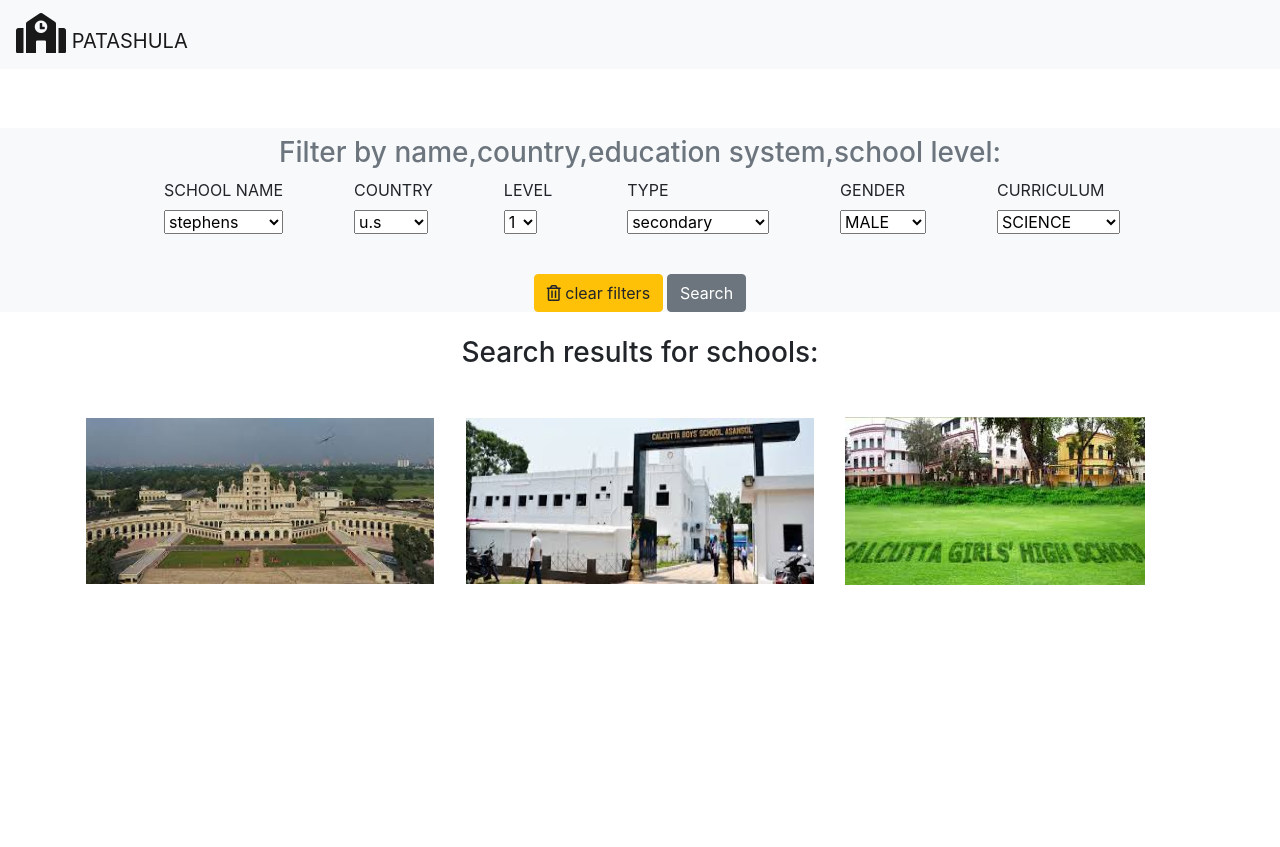
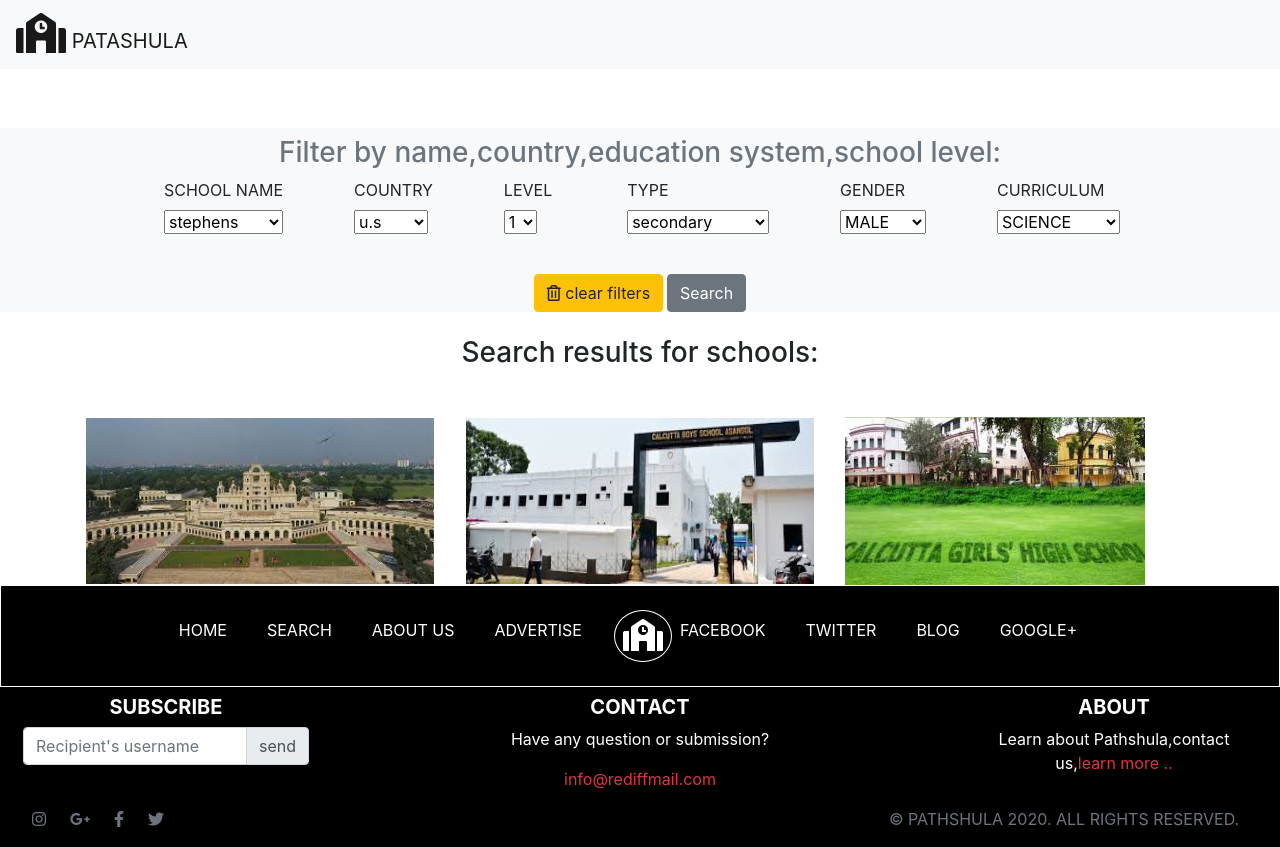
Before and after one commit to dibdas/Directory-of-Schools, a plain HTML site: page search.html in a window 1280 px wide. Before the commit the page ends 800 px from the top, so only its background shows below. Drawn offline with nearby package versions, Linux system fonts and the light colour scheme.

Commit message:
add navbar in search.html

```diff
--- a/search.html
+++ b/search.html
@@ -128,5 +128,94 @@
 
     </main>
 
+    <footer>
+      <div class ="container-fliud footer ">
+          <div class="row  border border-white w-100 mx-auto">
+              <nav class="navbar navbar-expand-lg navbar-light text-white my-3 mx-auto">
+
+                    <ul class="navbar-nav ">
+                      <li class="nav-item ">
+                        <a class="nav-link text-white mr-4" href="#">HOME</a>
+                      </li>
+                      <li class="nav-item ">
+                          <a class="nav-link text-white mr-4" href="#">SEARCH</a>
+                        </li>
+                        <li class="nav-item ">
+                          <a class="nav-link text-white mr-4" href="#">ABOUT US</a>
+                        </li>
+                        <li class="nav-item ">
+                          <a class="nav-link text-white mr-4" href="#">ADVERTISE</a>
+                        </li>
+
+                      <li class="nav-item">
+                        <a class="nav-link rounded-circle border border-white text-white text-center" href="#"><i class="fas fa-school fa-2x"></i></a>
+                      </li>
+                      <li class="nav-item">
+                          <a class="nav-link text-white mr-4" href="#">FACEBOOK</a>
+                        </li>
+                        <li class="nav-item">
+                          <a class="nav-link text-white mr-4" href="#">TWITTER</a>
+                        </li>
+                        <li class="nav-item">
+                          <a class="nav-link text-white mr-4" href="#">BLOG</a>
+                        </li>
+                        <li class="nav-item">
+                          <a class="nav-link text-white mr-4" href="#">GOOGLE+</a>
+                        </li>
+
+                    </ul>
+
+                </nav>
+
+      </div>
+      <div class="row  justify-content-between mt-2 mx-2">
+          <div class="col-lg-3 col-1sm-12">
+              <h5 class="font-weight-bolder text-white text-center">SUBSCRIBE</h5>
+
+<div class="input-group ">
+  <input type="text" class="form-control" placeholder="Recipient's username" aria-label="Recipient's username" aria-describedby="basic-addon2">
+  <div class="input-group-append">
+    <span class="input-group-text" id="basic-addon2">send</span>
+  </div>
+</div>
+
+          </div>
+          <div class="col-lg-3 col-sm-12">
+              <h5 class="font-weight-bolder text-white text-center">CONTACT</h5>
+              <p class="text-center text-white">Have any question or submission?</p>
+              <p class="text-danger text-center">info@rediffmail.com</p>
+
+          </div>
+
+          <div class="col-lg-3 col-sm-12">
+              <h5 class="font-weight-bolder text-white text-center">ABOUT</h5>
+          <p class="text-white text-center">Learn about Pathshula,contact us,<span class="text-danger">learn more ..</span></p>
+
+          </div>
+
+      </div>
+<div class="row d-flex flex-sm-wrap justify-content-between align-content-center text-center mx-1">
+         <div class="d-flex col-lg-2 col-sm-12 justify-content-center">
+          <ul class="social-ul d-flex align-items-center list-unstyled justify-content-center">
+              <li class="text-muted mr-4"><i class="fab fa-instagram"></i></li>
+              <li class="text-muted mr-4"><i class="fab fa-google-plus-g"></i></li>
+              <li class="text-muted mr-4"><i class="fab fa-facebook-f"></i></li>
+              <li class="text-muted mr-4"><i class="fab fa-twitter"></i></li>
+
+
+          </ul>
+          </div>
+          <div class="d-flex col-lg-4  col-sm-12 justify-content-center">
+              <p class="text-muted">© PATHSHULA 2020. ALL RIGHTS RESERVED.</p>
+
+          </div>
+          </div>
+
+      </div>
+
+
+  </footer>
+
+
 </body>
 </html>
```
Also changed, not shown: about.html (+7 -7 lines).
